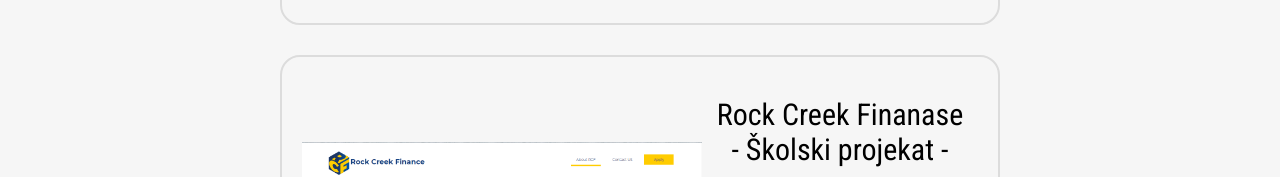
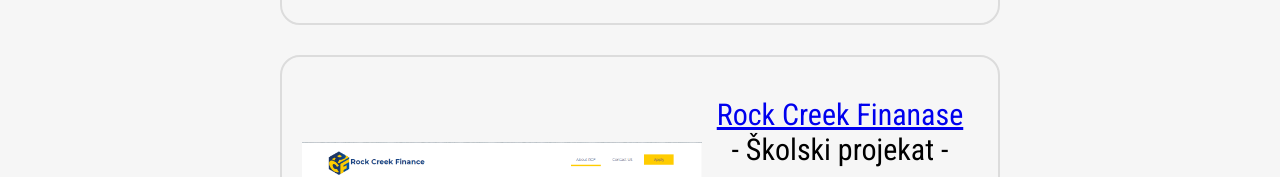
Before and after one commit to AndrejaZ/andrejaz.github.io, a plain HTML site: page index.html in a window 1280 px wide. Shown: the part 1438-1615 px from the top of the page. Drawn offline with nearby package versions, Linux system fonts and the light colour scheme.

Commit message:
Edit to home page

```diff
--- a/index.html
+++ b/index.html
@@ -113,7 +113,7 @@
 
                     </div>
                     <div class="drugi-rad-tech">
-                        <p class="rad-naslov">Rock Creek Finanase <br> - Školski projekat -</p>
+                        <p class="rad-naslov"><a href="https://andrejaz.github.io/RockCreek/">Rock Creek Finanase</a><br> - Školski projekat -</p>
                         <p class="rad-tech">Tehnologije:</p>
                         <div class="tech-sep">
                         <p><i class="fab fa-html5 icon"></i> - HTML5</p>
```
